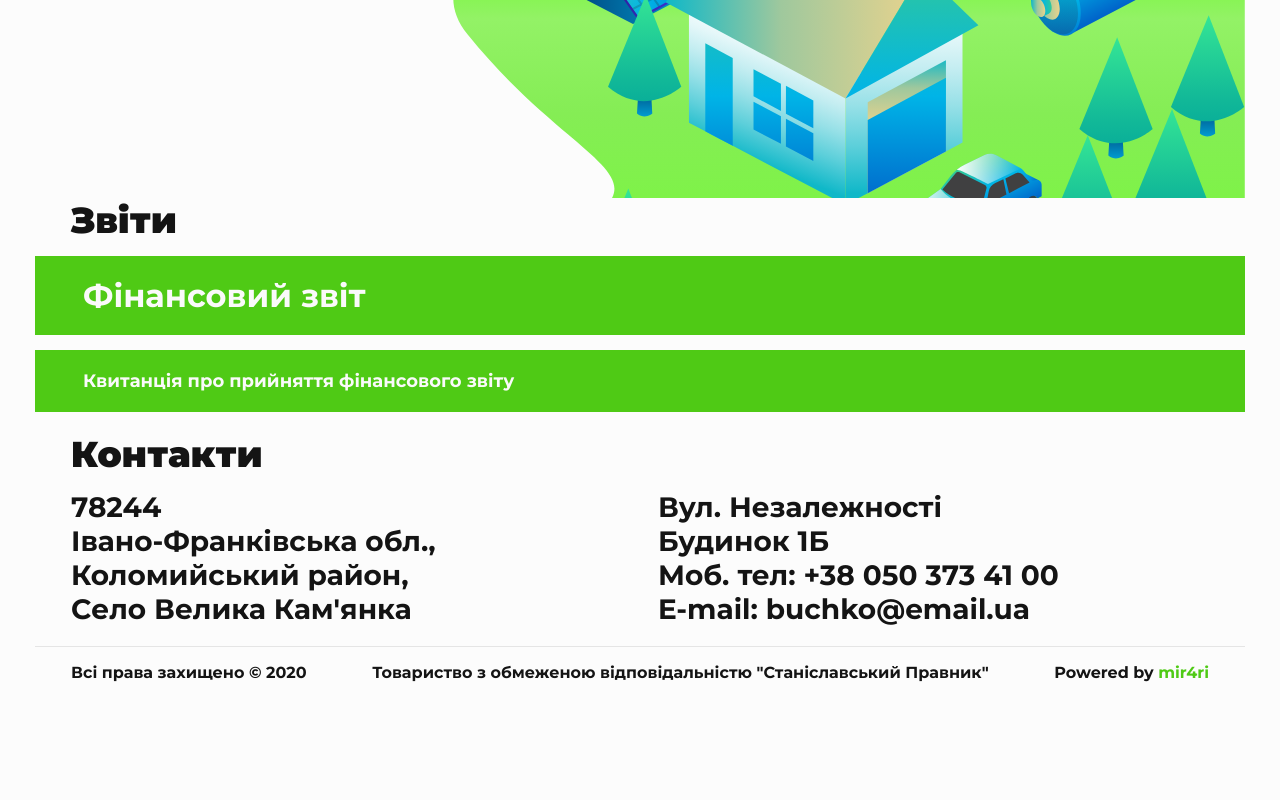
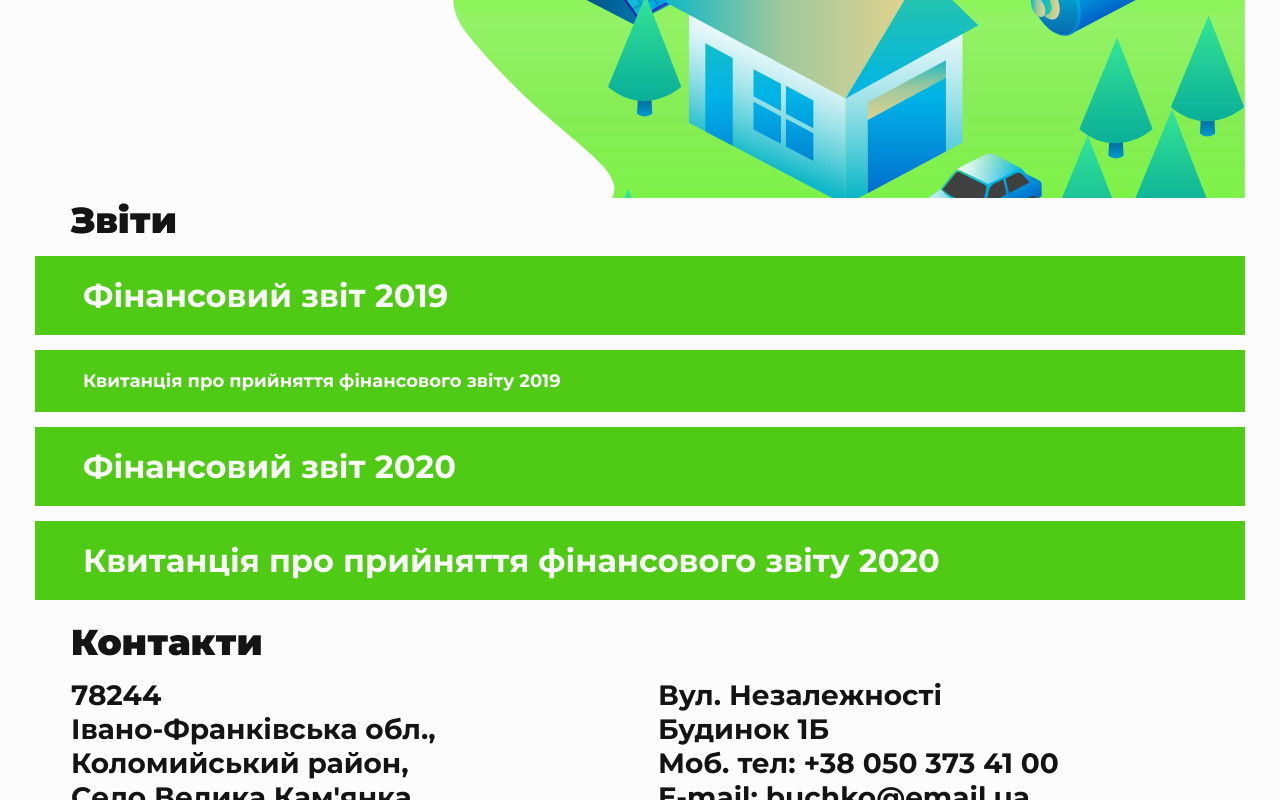
Before and after one commit to mir4ri/stanislavskiypravnyk, a plain HTML site: page index.html in a window 1280 px wide. Shown: the part 629-1429 px from the top of the page. Before the commit the page ends 1327 px from the top, so only its background shows below. Drawn offline with Linux system fonts and the light colour scheme; a script that the page names is missing.

Commit message:
update docs

```diff
--- a/index.html
+++ b/index.html
@@ -48,14 +48,28 @@
         target="_blank"
         class="report"
       >
-        Фінансовий звіт
+        Фінансовий звіт 2019
       </a>
       <a
         href="https://drive.google.com/open?id=1fsbVyxHb0OLyAOsV7NSfhk4txi6VS7RS"
         target="_blank"
         class="report"
       >
-        Квитанція про прийняття фінансового звіту
+        Квитанція про прийняття фінансового звіту 2019
+      </a>
+       <a
+        href="https://drive.google.com/file/d/1cEG8yWmOIfDlCpoW57ocGMq04GmdDe8K/view?usp=sharing"
+        target="_blank"
+        class="report"
+      >
+        Фінансовий звіт 2020
+      </a>
+      <a
+        href="https://drive.google.com/file/d/1hspkM7CvYfxTa4Vs61-ZC6BoAw_svo7l/view?usp=sharing"
+        target="_blank"
+        class="report"
+      >
+        Квитанція про прийняття фінансового звіту 2020
       </a>
     </section>
     <section id="contacts">
```
